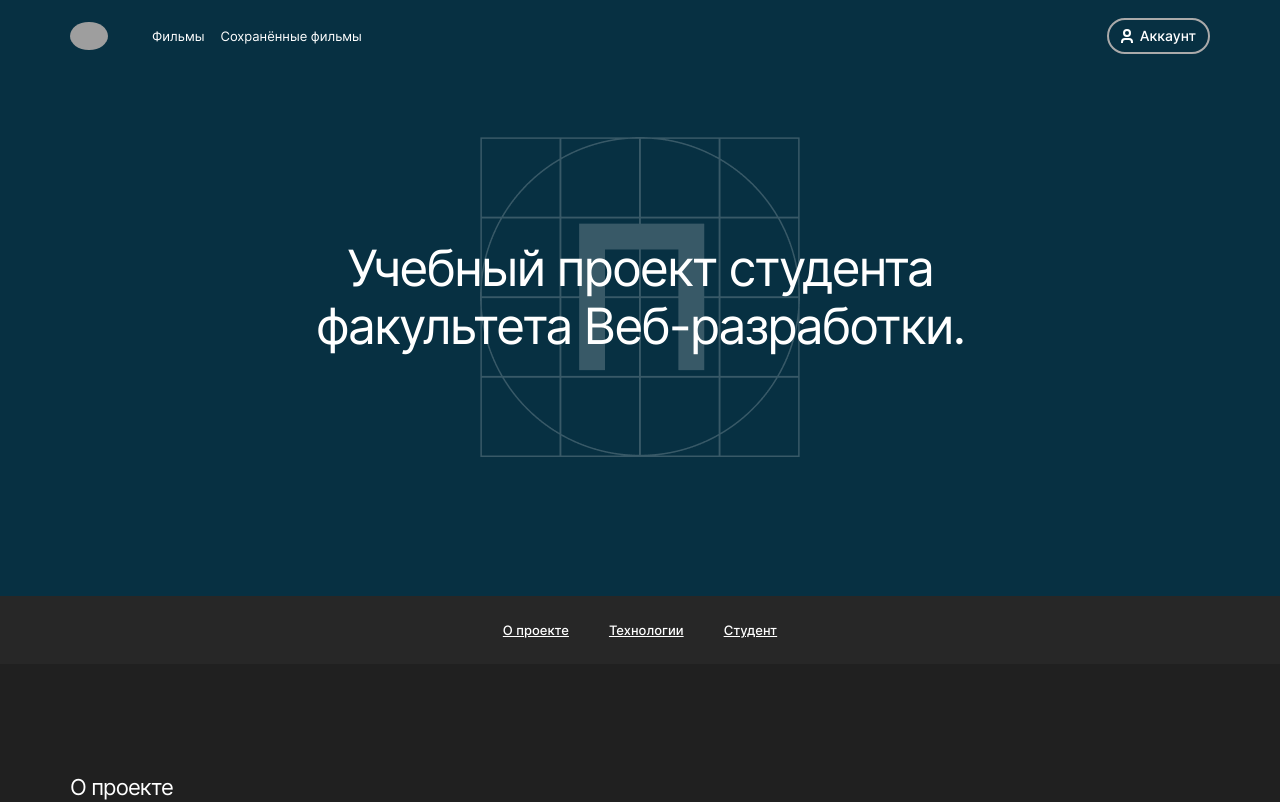
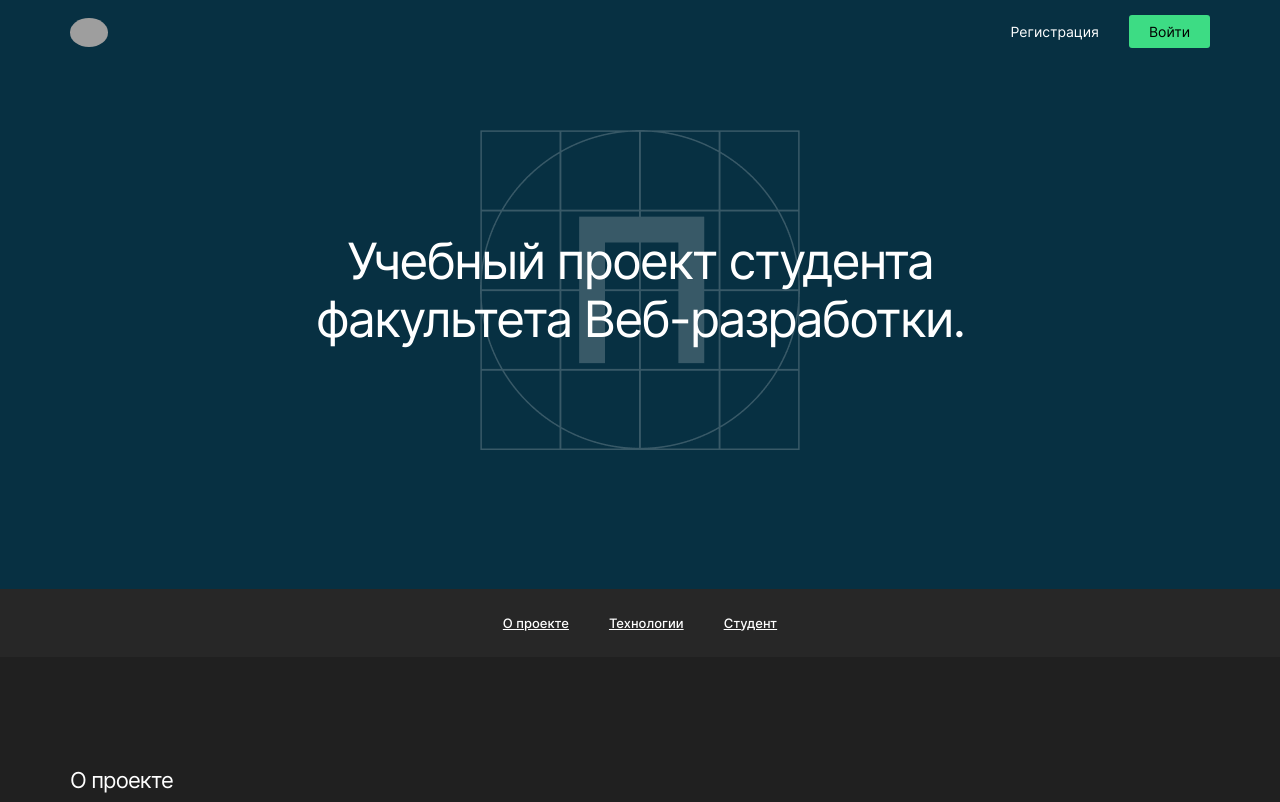
Before and after one commit to EugeneLanets/movies-explorer-frontend, a React (Create React App) app: page / in a window 1280 px wide. Shown: the top 802 px of the page. Built offline with nearby package versions, Linux system fonts and the light colour scheme; grey boxes are pictures that could not be loaded.

Commit message:
fix: package.json deploy command

```diff
--- a/package.json
+++ b/package.json
@@ -17,7 +17,7 @@
   },
   "scripts": {
     "start": "react-scripts start",
-    "build": "react-scripts build"
+    "build": "rm -rf build && react-scripts build"
   },
   "eslintConfig": {
     "extends": [
--- a/src/components/App/App.js
+++ b/src/components/App/App.js
@@ -15,7 +15,7 @@ import Login from '../Login/Login';
 import NotFound from '../NotFound/NotFound';
 
 const App = () => {
-  const [loggedIn, setLoggedIn] = useState(true);
+  const [loggedIn, setLoggedIn] = useState(false);
   const [isMenuOpened, setMenuOpened] = useState(false);
   const location = useLocation().pathname;
   const isSignPage = location === '/signup' || location === '/signin';
```
